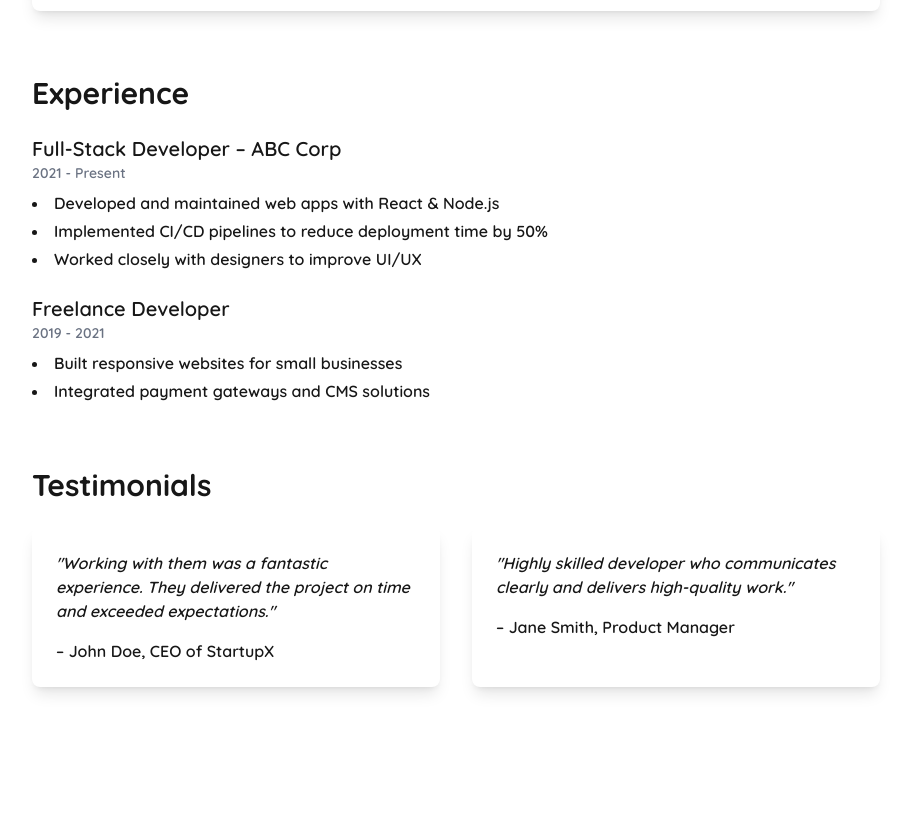
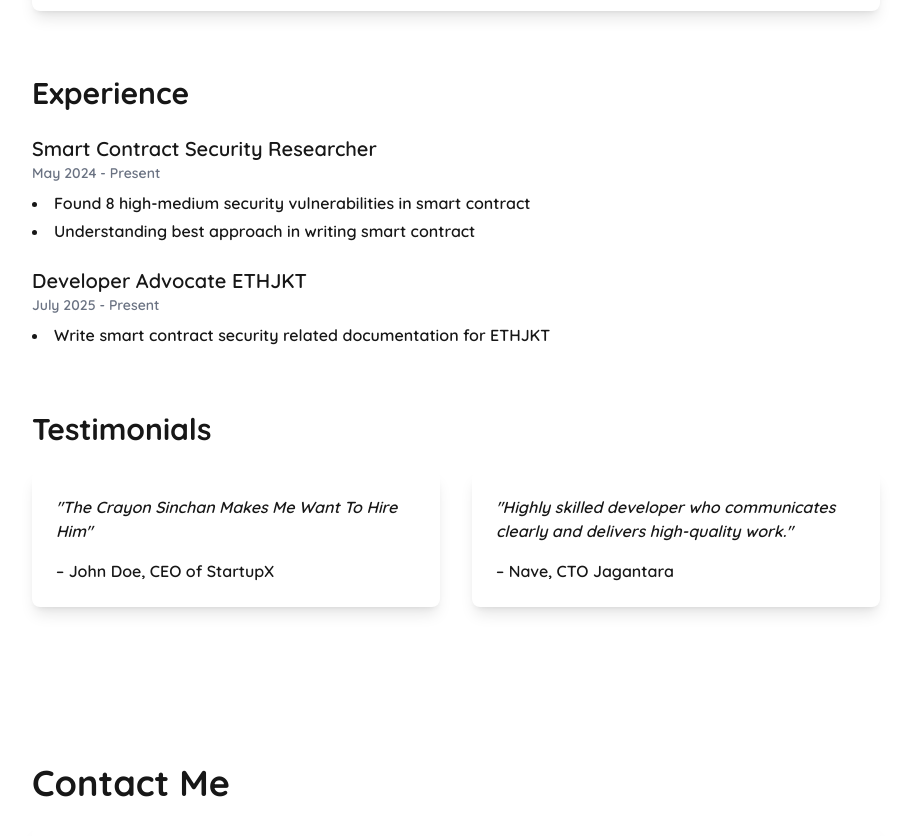
Before and after one commit to Web3EvanKJ/personal-website, a Next.js app: page / in a window 1280 px wide. Shown: the part 2560-3396 px from the top of the page, without its empty margins (184-1093 px from the left). Built offline with nearby package versions, Linux system fonts and the light colour scheme.

Commit message:
Update: Testimonials

```diff
--- a/src/app/achievement/page.tsx
+++ /dev/null
@@ -1,13 +0,0 @@
-import PortfolioSection from "../../components/PortfolioSection";
-import ExperienceSection from "../../components/ExperienceSection";
-import TestimonialsSection from "../../components/TestimonialsSection";
-
-export default function PortfolioPage() {
-  return (
-    <div className="container mx-auto max-w-4xl px-6 py-12 space-y-16">
-      <PortfolioSection />
-      <ExperienceSection />
-      <TestimonialsSection />
-    </div>
-  );
-}
--- a/src/app/contact/page.tsx
+++ /dev/null
@@ -1,10 +0,0 @@
-import ContactForm from "@/components/ContactForm";
-
-export default function ContactPage() {
-  return (
-    <div className="container mx-auto max-w-4xl px-6 py-12">
-      <h1 className="text-4xl font-bold mb-6">Contact Me</h1>
-      <ContactForm />
-    </div>
-  );
-}
--- a/src/app/profile/page.tsx
+++ /dev/null
@@ -1,51 +0,0 @@
-export default function ProfilePage() {
-  return (
-    <section className="max-w-4xl mx-auto px-4 py-8">
-      <h1 className="text-4xl font-bold mb-6">About Me</h1>
-
-      <p className="mb-4">
-        Hi! I’m Evan, a dedicated and curious full-stack web developer who
-        thrives on turning ideas into seamless, interactive, and reliable
-        digital experiences. While I love crafting clean and responsive
-        interfaces with <span className="font-semibold">Next.js</span> and{" "}
-        <span className="font-semibold">Tailwind CSS</span>, I’m equally
-        passionate about building solid backend systems that power them.
-      </p>
-
-      <p className="mb-4">
-        My journey into coding began out of curiosity, tinkering with small
-        scripts and basic websites. That curiosity soon grew into a deep passion
-        for solving real-world problems through code. Over time, I’ve expanded
-        my skills beyond the frontend — working with{" "}
-        <span className="font-semibold">Node.js</span>,{" "}
-        <span className="font-semibold">Express</span>, and{" "}
-        <span className="font-semibold">RESTful APIs</span> to create scalable,
-        maintainable backend services. I also enjoy working with databases like{" "}
-        <span className="font-semibold">PostgreSQL</span> and{" "}
-        <span className="font-semibold">MongoDB</span>, ensuring that
-        applications are not only fast on the surface but also efficient under
-        the hood.
-      </p>
-
-      <p className="mb-4">
-        I believe that great web experiences are built on a foundation of
-        well-structured architecture, clean code, and strong communication
-        between frontend and backend. Whether it’s optimizing API performance,
-        securing endpoints, or integrating third-party services, I’m driven by
-        the challenge of making systems more robust and reliable.
-      </p>
-
-      <p className="mb-4">
-        Beyond development, I enjoy exploring emerging technologies like
-        serverless computing, edge functions, and blockchain-based solutions. I
-        contribute to open-source projects, share knowledge with the community,
-        and collaborate with other developers to bring ambitious ideas to life.
-      </p>
-
-      <p>
-        When I’m away from my desk, you might find me playing games, enjoying
-        music, or sipping coffee while brainstorming my next big project ☕.
-      </p>
-    </section>
-  );
-}
--- a/src/app/skills/page.tsx
+++ /dev/null
@@ -1,16 +0,0 @@
-import SkillList from "@/components/SkillList";
-import { backendSkills, frontendSkills, toolSkills } from "@/lib/skills";
-
-export default function SkillsPage() {
-  return (
-    <section className="max-w-4xl mx-auto px-4 py-8">
-      <h1 className="text-4xl font-bold mb-4 border-b-1 py-3">Skills</h1>
-      <h2 className="text-2xl mb-4">Front End</h2>
-      <SkillList skills={frontendSkills} />
-      <h2 className="text-2xl mb-4">Back End</h2>
-      <SkillList skills={backendSkills} />
-      <h2 className="text-2xl mb-4">Tools</h2>
-      <SkillList skills={toolSkills} />
-    </section>
-  );
-}
--- a/src/components/ExperienceSection.tsx
+++ b/src/components/ExperienceSection.tsx
@@ -6,24 +6,23 @@ export default function ExperienceSection() {
       <div className="space-y-6">
         <div>
           <h3 className="text-xl font-semibold">
-            Full-Stack Developer – ABC Corp
+            Smart Contract Security Researcher
           </h3>
-          <p className="text-sm text-gray-500">2021 - Present</p>
+          <p className="text-sm text-gray-500">May 2024 - Present</p>
           <ul className="list-disc list-inside mt-2 space-y-1">
-            <li>Developed and maintained web apps with React & Node.js</li>
             <li>
-              Implemented CI/CD pipelines to reduce deployment time by 50%
+              Found 8 high-medium security vulnerabilities in smart contract
             </li>
-            <li>Worked closely with designers to improve UI/UX</li>
+            <li>Understanding best approach in writing smart contract</li>
           </ul>
         </div>
-
         <div>
-          <h3 className="text-xl font-semibold">Freelance Developer</h3>
-          <p className="text-sm text-gray-500">2019 - 2021</p>
+          <h3 className="text-xl font-semibold">Developer Advocate ETHJKT</h3>
+          <p className="text-sm text-gray-500">July 2025 - Present</p>
           <ul className="list-disc list-inside mt-2 space-y-1">
-            <li>Built responsive websites for small businesses</li>
-            <li>Integrated payment gateways and CMS solutions</li>
+            <li>
+              Write smart contract security related documentation for ETHJKT
+            </li>
           </ul>
         </div>
       </div>
--- a/src/components/TestimonialsSection.tsx
+++ b/src/components/TestimonialsSection.tsx
@@ -6,8 +6,7 @@ export default function TestimonialsSection() {
       <div className="grid md:grid-cols-2 gap-8">
         <div className="bg-white shadow-lg rounded-lg p-6">
           <p className="italic">
-            &quot;Working with them was a fantastic experience. They delivered
-            the project on time and exceeded expectations.&quot;
+            &quot;The Crayon Sinchan Makes Me Want To Hire Him&quot;
           </p>
           <p className="mt-4 font-semibold">– John Doe, CEO of StartupX</p>
         </div>
@@ -17,7 +16,7 @@ export default function TestimonialsSection() {
             &quot;Highly skilled developer who communicates clearly and delivers
             high-quality work.&quot;
           </p>
-          <p className="mt-4 font-semibold">– Jane Smith, Product Manager</p>
+          <p className="mt-4 font-semibold">– Nave, CTO Jagantara</p>
         </div>
       </div>
     </section>
--- a/src/lib/skills.ts
+++ b/src/lib/skills.ts
@@ -1,8 +1,8 @@
 export const frontendSkills = [
-  { name: "JavaScript", img: "/javascript.jpg" },
   { name: "TypeScript", img: "/typescript.jpg" },
   { name: "Next.js", img: "/nextjs.jpg" },
   { name: "React", img: "/react.png" },
+  { name: "Tailwind", img: "/tailwind.jpg" },
 ];
 
 export const backendSkills = [
```
